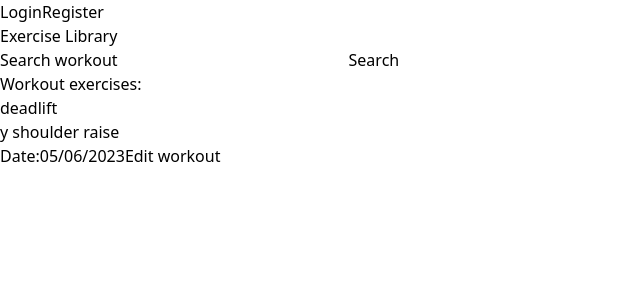
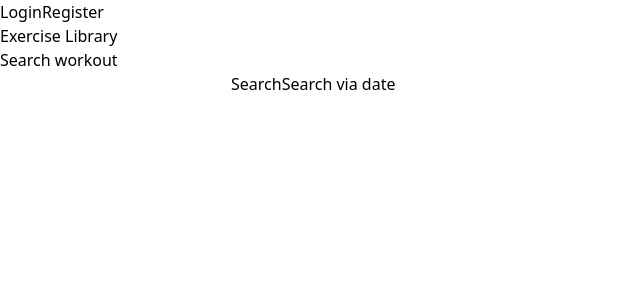
Before and after one commit to Baleandor/Mine-Fitness-Companion, a React (Vite) app in the folder confidential-app/: page /workouts in a window 1280 px wide. Shown: the top 300 px of the page, without its empty margins (0-640 px from the left). Built offline with nearby package versions, Linux system fonts and the light colour scheme.

Commit message:
User Workouts Search (#17)

```diff
--- a/confidential-app/src/mockBackend/exerciseType.ts
+++ b/confidential-app/src/mockBackend/exerciseType.ts
@@ -1,17 +1,17 @@
 export const exerciseTypes = {
     deadlift: {
         id: 1,
-        name: 'Deadlift',
+        name: 'deadlift',
         muscleGroups: ['back', 'legs', 'posterior chain']
     },
     squat: {
         id: 2,
-        name: 'Squat',
+        name: 'squat',
         muscleGroups: ['legs', 'hips']
     },
     benchPress: {
         id: 3,
-        name: 'Bench Press',
+        name: 'bench press',
         muscleGroups: ['chest', 'shoulders', 'triceps']
     }
 }
--- a/confidential-app/src/pages/Workouts.tsx
+++ b/confidential-app/src/pages/Workouts.tsx
@@ -1,5 +1,4 @@
 import { workoutOne } from "../mockBackend/workout"
-import { exercise } from "../mockBackend/exercise"
 import { exerciseTypes } from "../mockBackend/exerciseType"
 import { useNavigate } from "react-router-dom"
 import dayjs from "dayjs"
@@ -13,42 +12,82 @@ export default function Workouts() {
 
     const [filteredWorkout, setFilteredWorkout] = useState('')
 
-    const workoutDate = dayjs(workoutOne.get('date')[workoutOne.get('date').length - 1]).format('DD/MM/YYYY')
+    const [filterWorkoutResult, setFilterWOrkoutResult] = useState<any>()
+
+    const [filterByDate, setFilterByDate] = useState(false)
+
+
+
+    const toggleDateSearchButton = () => {
+        setFilterByDate(!filterByDate)
+    }
 
     const handleOnChange = (event) => {
         setFilteredWorkout(event.target.value)
+
     }
 
     const filterWorkout = () => {
-        if (exerciseTypes.hasOwnProperty(filteredWorkout)) {
-            console.log('chicken dinner')
+        if (exerciseTypes.hasOwnProperty(filteredWorkout) && workoutOne.get('exercises').includes(exerciseTypes[filteredWorkout].name)) {
+            setFilterWOrkoutResult(workoutOne)
         }
 
+        if (exerciseTypes.deadlift.muscleGroups.includes(filteredWorkout) && workoutOne.get('exercises').includes(exerciseTypes.deadlift.name)) {
+            setFilterWOrkoutResult(workoutOne)
+        }
+
+        if (exerciseTypes.benchPress.muscleGroups.includes(filteredWorkout) && workoutOne.get('exercises').includes(exerciseTypes.benchPress.name)) {
+            setFilterWOrkoutResult(workoutOne)
+        }
+
+        if (exerciseTypes.squat.muscleGroups.includes(filteredWorkout) && workoutOne.get('exercises').includes(exerciseTypes.squat.name)) {
+            setFilterWOrkoutResult(workoutOne)
+        }
     }
 
-
+    const filterWorkoutByDate = () => {
+        workoutOne.get('date').map((date) => {
+            if (dayjs(date).format('DD/MM/YYYY') === dayjs(filteredWorkout).format('DD/MM/YYYY')) {
+                setFilterWOrkoutResult(workoutOne)
+            }
+        })
+    }
 
     return (
         <div>
             <div className="flex flex-col items-center p-1">
                 <span className="p-1">Search workout</span>
-                <input onChange={handleOnChange}></input>
-                <button onClick={filterWorkout} className="p-1 border rounded border-red-700 mt-1">Search</button>
+                {filterByDate ?
+                    <div>
+                        <input type="date" onChange={handleOnChange}></input>
+                        <button onClick={filterWorkoutByDate} className="p-1 border rounded border-red-700 mt-1">Search</button>
+                        <button onClick={toggleDateSearchButton} className="p-1 border rounded border-red-700 mt-1">Search via text</button>
+                    </div>
+                    :
+                    <div>
+                        <input onChange={handleOnChange}></input>
+                        <button onClick={filterWorkout} className="p-1 border rounded border-red-700 mt-1">Search</button>
+                        <button onClick={toggleDateSearchButton} className="p-1 border rounded border-red-700 mt-1">Search via date</button>
+                    </div>}
             </div>
 
-            <div className="p-2 flex">
-                <div className="p-1 flex flex-col">
-                    <span>Workout exercises:</span>
-                    <ul>
-                        {workoutOne.get('exercises').map((exercise) => {
-                            return <li key={exercise} className="ml-3">{exercise}</li>
+            <div className="p-1 flex">
+                {
+                    filterWorkoutResult && filterWorkoutResult != undefined &&
+                    <div className="p-1 flex flex-col border rounder rounded-sm">
+                        <span>Exercises:</span>
+                        {filterWorkoutResult.get('exercises').map((exercise) => {
+                            return (
+                                <div key={exercise.length} className="p-1">
+                                    <span className="p-1">{exercise}</span>
+                                </div>
+                            )
                         })}
-                    </ul>
-                    <span>Date:</span>
-                    <span>{workoutDate}</span>
-
-                    <button className="border rounded border-red-700" onClick={() => navigate(`edit/${workoutOne.get('id')}`)}>Edit workout</button>
-                </div>
+                        <span>Date</span>
+                        <span className="p-1">{dayjs(Number(filterWorkoutResult.get('date'))).format('DD/MM/YYYY')}</span>
+                        <button className="p-1 border rounded border-red-700" onClick={() => navigate(`edit/${workoutOne.get('id')}`)}>Edit workout</button>
+                    </div>
+                }
             </div>
         </div>
     )
```
